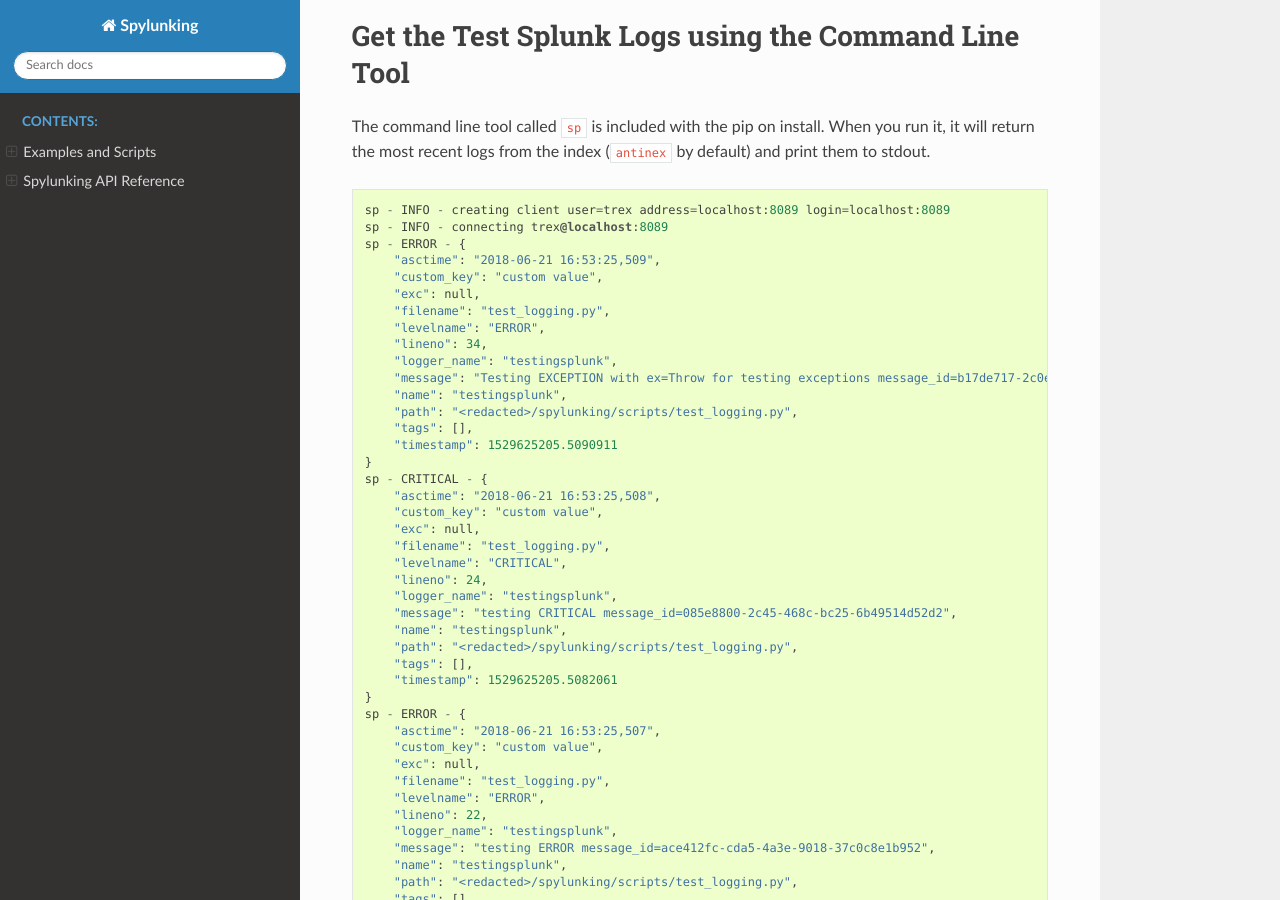
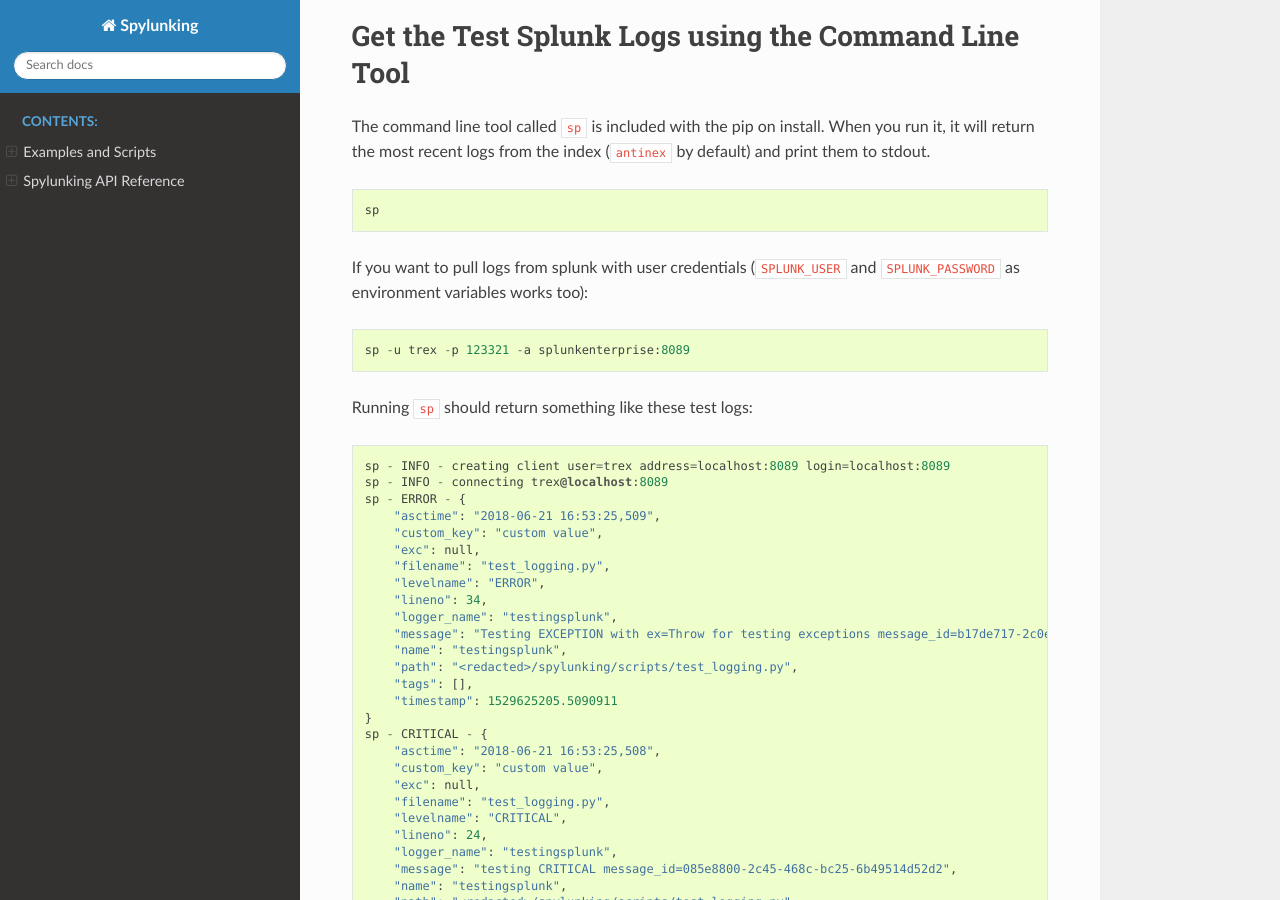
Before and after one commit to jay-johnson/spylunking, a Sphinx documentation site: the page built from docs/source/index.rst, in a window 1280 px wide and 900 px high, scrolled down 2483 px. Built offline with Sphinx 7.4.7 and the Read the Docs theme 2.0.0, drawn with Linux system fonts in a browser that asks for light colours.

Commit message:
more search tool examples

```diff
--- a/docs/source/index.rst
+++ b/docs/source/index.rst
@@ -121,6 +121,18 @@
 ----------------------------------------------------
 
 The command line tool called ``sp`` is included with the pip on install. When you run it, it will return the most recent logs from the index (``antinex`` by default) and print them to stdout.
+
+::
+
+    sp
+
+If you want to pull logs from splunk with user credentials (``SPLUNK_USER`` and ``SPLUNK_PASSWORD`` as environment variables works too):
+
+::
+
+    sp -u trex -p 123321 -a splunkenterprise:8089
+
+Running ``sp`` should return something like these test logs:
 
 ::
 
```
Also changed, not shown: README.rst (+12 -0 lines).
